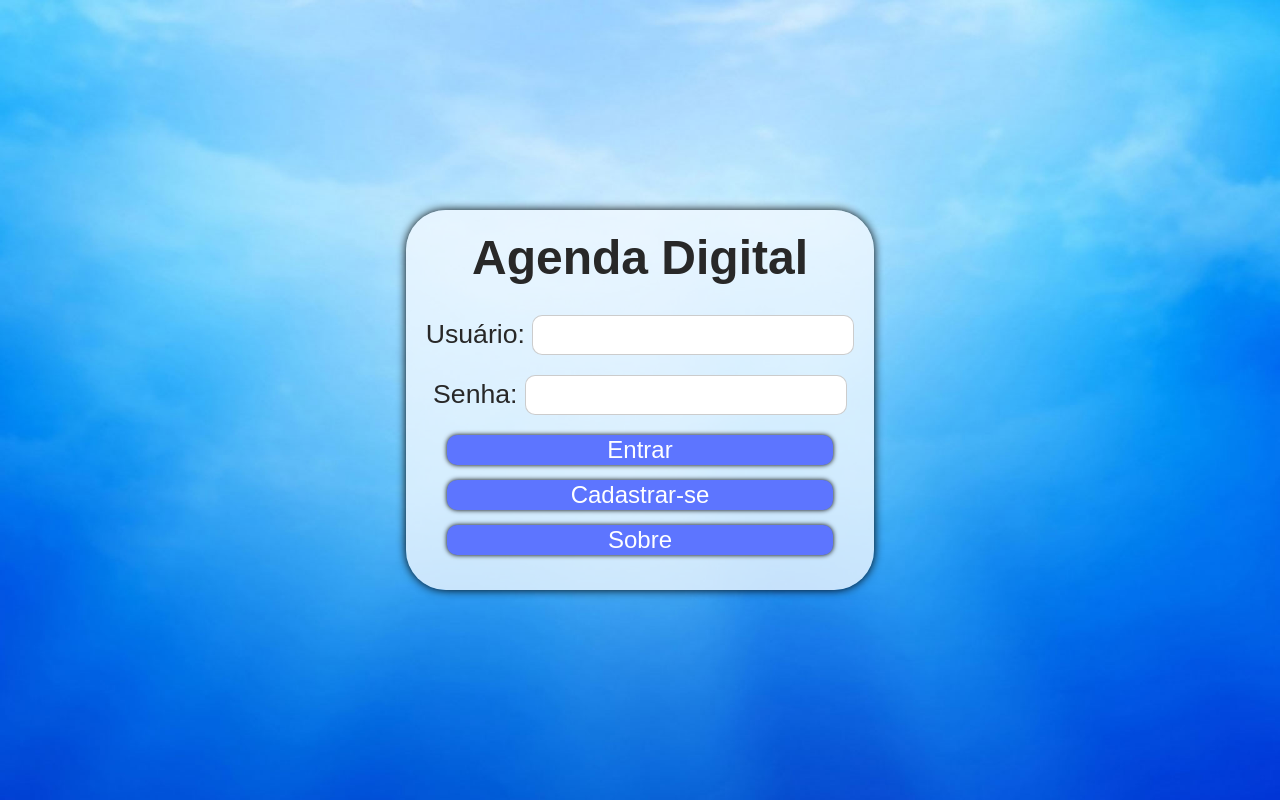
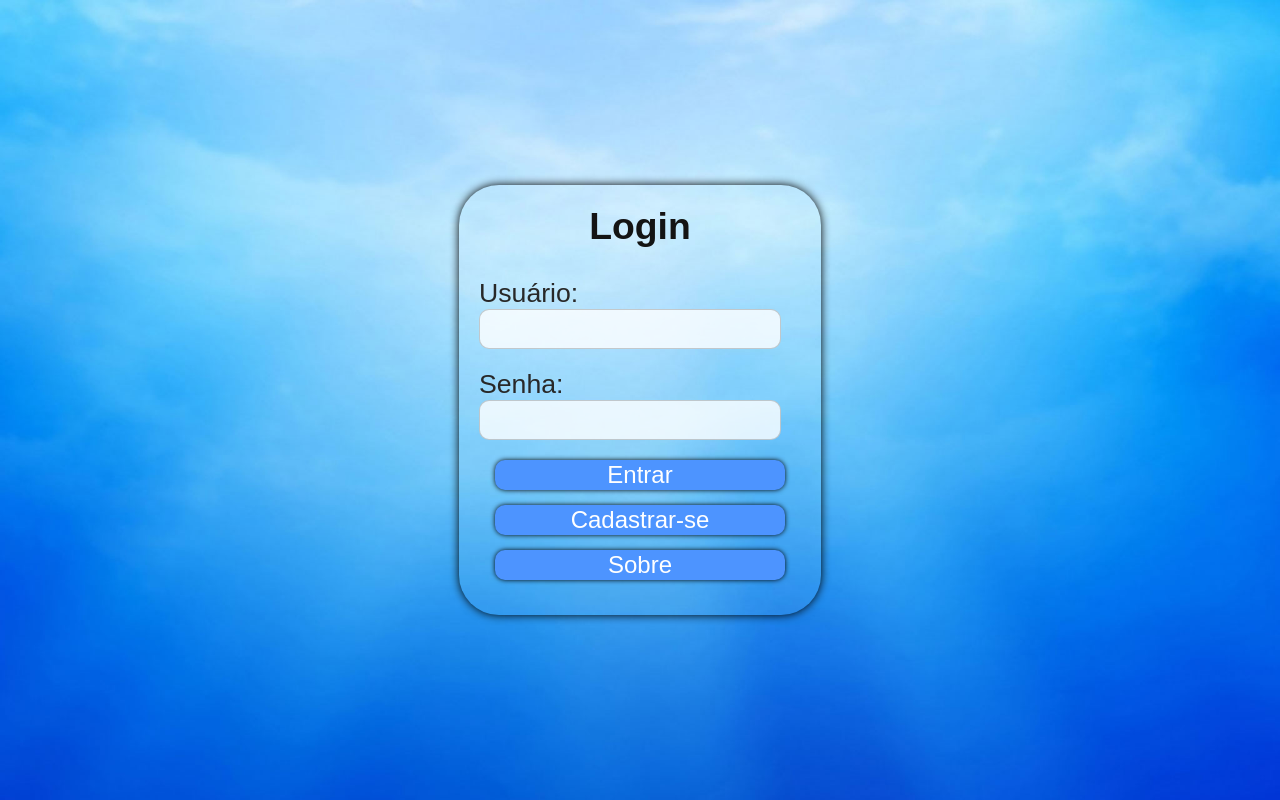
Before and after one commit to caueaquino/Desafio-HTML-CSS, a plain HTML site: page index.html in a window 1280 px wide. Drawn offline with Linux system fonts and the light colour scheme.

Commit message:
update proj

```diff
--- a/css/index-style.css
+++ b/css/index-style.css
@@ -7,7 +7,7 @@
 
 body {
     width: 100%;
-    height: 100vh;
+    min-height: 100vh;
     display: flex;
     flex-direction: column;
     align-items: center;
@@ -23,16 +23,20 @@ body {
     flex-direction: column;
     align-items: center;
     justify-content: center;
-    background-color: rgba(240, 248, 255, 0.8);
+    background-color: rgba(240, 248, 255, 0.062);
     border-radius: 40px;
     box-shadow: 0px 0px 10px black;
     padding: 20px;
+    margin-left: 20px;
+    margin-right: 20px;
+    min-height: 350px;
 }
 
-#container-login h1 {
+#container-login h2 {
+    font-size: 28pt;
     font-family: "Montserrat",sans-serif;
-    font-size: 36pt;
-    color: rgb(40, 40, 40);
+    color: rgb(20, 20, 20);
+    text-align: center;
     margin-bottom: 30px;
 }
 
@@ -40,6 +44,8 @@ body {
     font-family: "Montserrat",sans-serif;
     color: rgb(40, 40, 40);
     font-size: 20pt;
+    width: 90%;
+    text-align: left;
 }
 
 #container-login input {
@@ -49,6 +55,8 @@ body {
     padding: 5px;
     border: 1px solid rgba(128, 128, 128, 0.4);
     margin-bottom: 20px;
+    width: 90%;
+    background-color: rgba(255, 255, 255, 0.801);
 }
 
 #container-login input:focus {
@@ -58,7 +66,7 @@ body {
 #container-login button {
     border: none;
     box-shadow: 0px 0px 5px rgba(0, 0, 0, 0.329);
-    background-color: rgb(93, 117, 255);
+    background-color: rgb(77, 148, 255);
     color: white;
     height: 30px;
     width: 90%;
@@ -67,6 +75,7 @@ body {
     font-size: 18pt;
     transition: all 1s;
     box-shadow: 0px 0px 5px black;
+    min-height: 30px;
 }
 
 #container-login button:hover {
--- a/css/main-style.css
+++ b/css/main-style.css
@@ -13,21 +13,19 @@ body {
     display: flex;
     flex-direction: row;
     background-color: rgb(35, 68, 255);
-}
-
-#conteiner-under {
-    height: 100vh;
-    width: 28%;
-    max-width: 220px;
-    z-index: 3;
+    background-image: url("../img/bg-main.jpg");
+    background-repeat: no-repeat;
+    background-size: cover;
+    background-attachment: fixed;
 }
 
 #container-side {
     list-style-type: none;
     height: 100vh;
+    min-height: 100vh;
     width: 25%;
     max-width: 220px;
-    display: flex;
+    display: none;
     flex-direction: column;
     background-color: rgb(9, 26, 255);
     z-index: 5;
@@ -83,7 +81,6 @@ body {
     flex-direction: column;
     align-items: center;
     align-content: center;
-    background-image: url("../img/bg-main.jpg");
     background-size: cover;
     border: 1px solid red;
 }
@@ -122,10 +119,11 @@ body {
     height: 100%;
     position: relative;
     max-height: 50vh;
+    width: 70%;
 }
 
 #container-contatos table tr, #container-favoritos table tr {
-
+    width: 100%;
 }
 
 #container-contatos table tr td, #container-favoritos table tr td {
@@ -140,7 +138,8 @@ body {
 }
 
 #container-contatos table tr td:hover, #container-favoritos table tr td:hover {
-    -webkit-transform: scale(1.2);
+    -webkit-transform: scale(1.1);
+    box-shadow: 0px 0px 10px white;
 }
 
 #container-contatos table tr td img, #container-favoritos table tr td img {
@@ -157,6 +156,7 @@ body {
     flex-direction: column;
     background-color: rgb(217, 237, 255);
     border-radius: 20px;
+    box-shadow: 0px 0px 5px rgba(0, 0, 0, 0.5);
 }
 
 .container-dados {
@@ -198,7 +198,6 @@ label {
 
 .container-bts button:hover {
     -webkit-transform: scale(1.2);
-    box-shadow: 0px 0px 5px black;
 }
 
 .container-bts button:focus {
@@ -210,7 +209,6 @@ label {
     font-family: "Montserrat",sans-serif;
     text-shadow: 0px 0px 5px rgba(0, 0, 0, 0.7);
     text-align: center;
-    margin-left: 30px;
     border: none;
     margin-bottom: 30px;
 }
--- a/index.html
+++ b/index.html
@@ -4,7 +4,7 @@
         <meta charset="utf-8">
         <meta http-equiv="X-UA-Compatible" content="IE=edge">
         <title>Agenda Digital - Login</title>
-        <meta name="viewport" content="width=device-width, initial-scale=1">
+        <meta name="viewport" content="width=device-width, initial-scale=1, shrink-to-fit=no">
         <link rel="stylesheet" type="text/css" media="screen" href="./css/index-style.css">
         <script src="./js/js-index.js"></script>
         <script src="./js/app.js"></script>
@@ -13,10 +13,10 @@
 
     <body>
         <div id="container-login">
-            <h1>Agenda Digital</h1>
+            <h2>Login</h2>
 
-            <p><label for="cusuario">Usuário: </label><input id="cusuario" type="text"></p>
-            <p><label for="csenha">Senha: </label><input id="csenha" type="password"></p>
+            <p><label for="cusuario">Usuário:<br></label><input id="cusuario" type="text"></p>
+            <p><label for="csenha">Senha:<br></label><input id="csenha" type="password"></p>
 
             <button onclick="cbtlogin()">Entrar</button>
             <button onclick="">Cadastrar-se</button>
--- a/js/js-main.js
+++ b/js/js-main.js
@@ -1,13 +1,17 @@
 // Javascript Document
 
 var x=0;
+
+function cbtmenu(){
+    document.getElementById("")
+}
 
 function cbtlogout(){
     document.getElementById("container-logout").style.display="flex";
 }
 
 function cbtsim(){
-    window.location.href="./index.html";
+    window.location.href="../index.html";
 }
 
 function cbtnao(){
```
Also changed, not shown: html/main.html (+4 -4 lines), img/delete01.png (added), img/delete02.png (added), img/edit.png (added).
